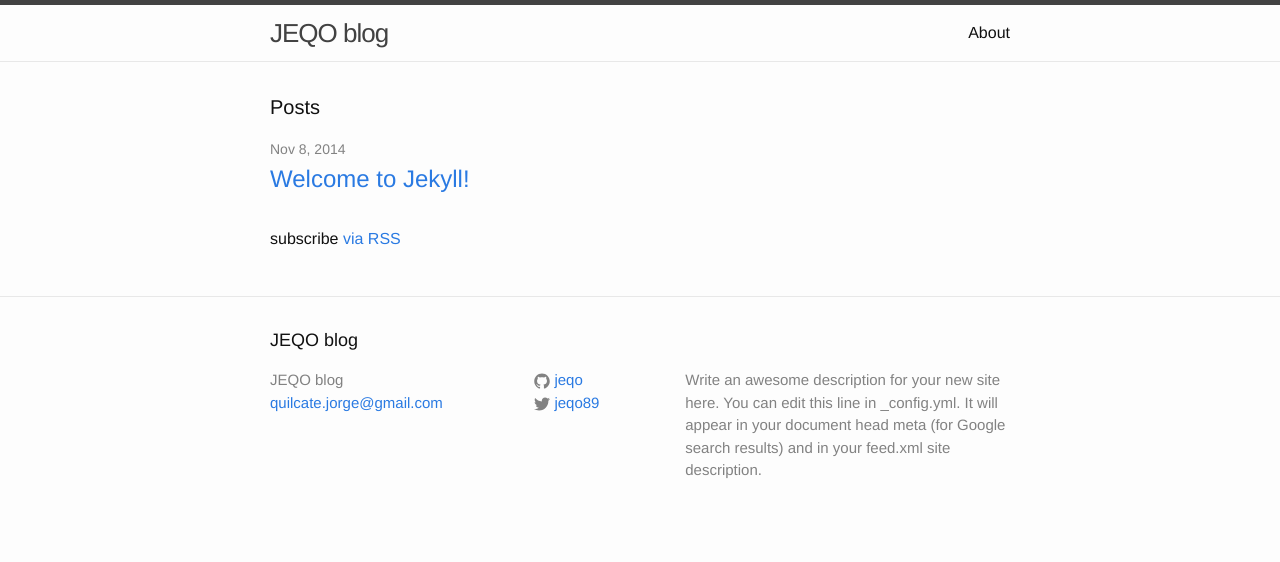
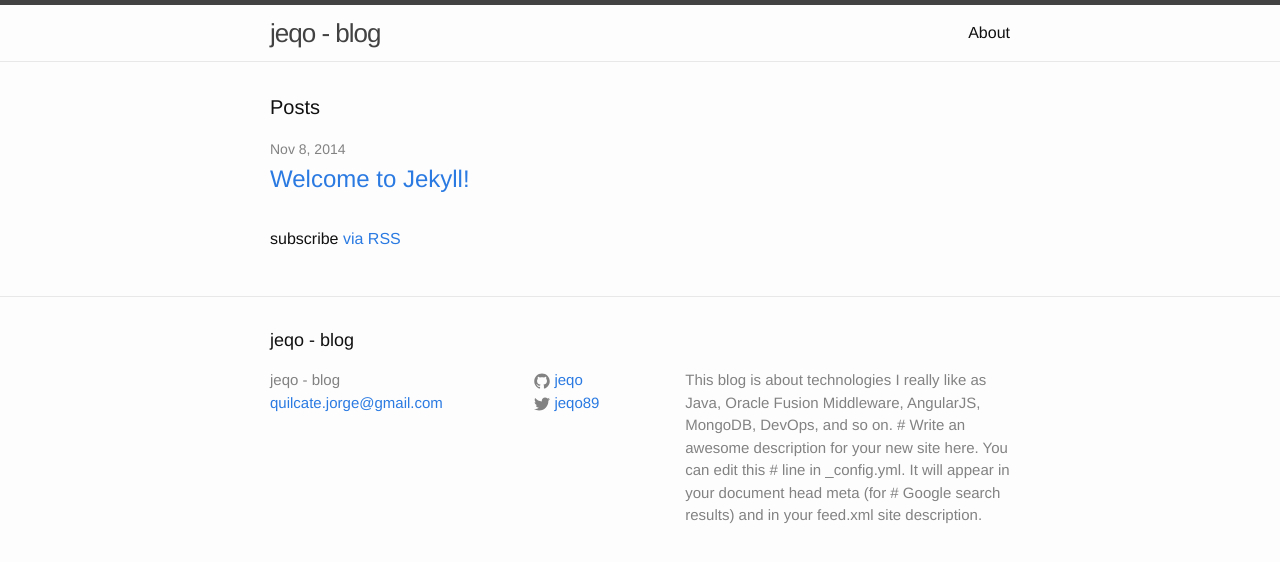
Before and after one commit to catoaune/blog, a Jekyll site: the page built from index.html, in a window 1280 px wide. Shown: the top 562 px of the page. Built offline with Jekyll 4.4.1, drawn with Linux system fonts in a browser that asks for light colours.

Commit message:
changing page name

```diff
--- a/_config.yml
+++ b/_config.yml
@@ -1,10 +1,12 @@
 # Site settings
-title: JEQO blog
+title: jeqo - blog
 email: quilcate.jorge@gmail.com
 description: > # this means to ignore newlines until "baseurl:"
-  Write an awesome description for your new site here. You can edit this
-  line in _config.yml. It will appear in your document head meta (for
-  Google search results) and in your feed.xml site description.
+  This blog is about technologies I really like as Java, Oracle Fusion
+  Middleware, AngularJS, MongoDB, DevOps, and so on.
+  # Write an awesome description for your new site here. You can edit this
+  # line in _config.yml. It will appear in your document head meta (for
+  # Google search results) and in your feed.xml site description.
 baseurl: "/blog" # the subpath of your site, e.g. /blog/
 url: "http://yourdomain.com" # the base hostname & protocol for your site
 twitter_username: jeqo89
```
